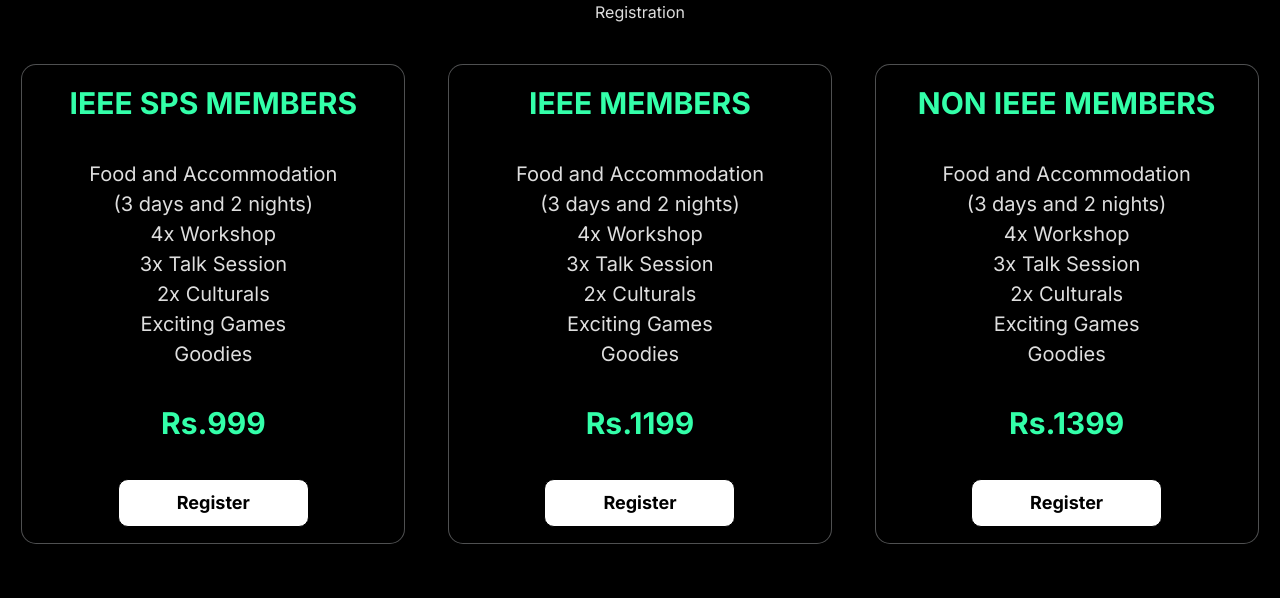
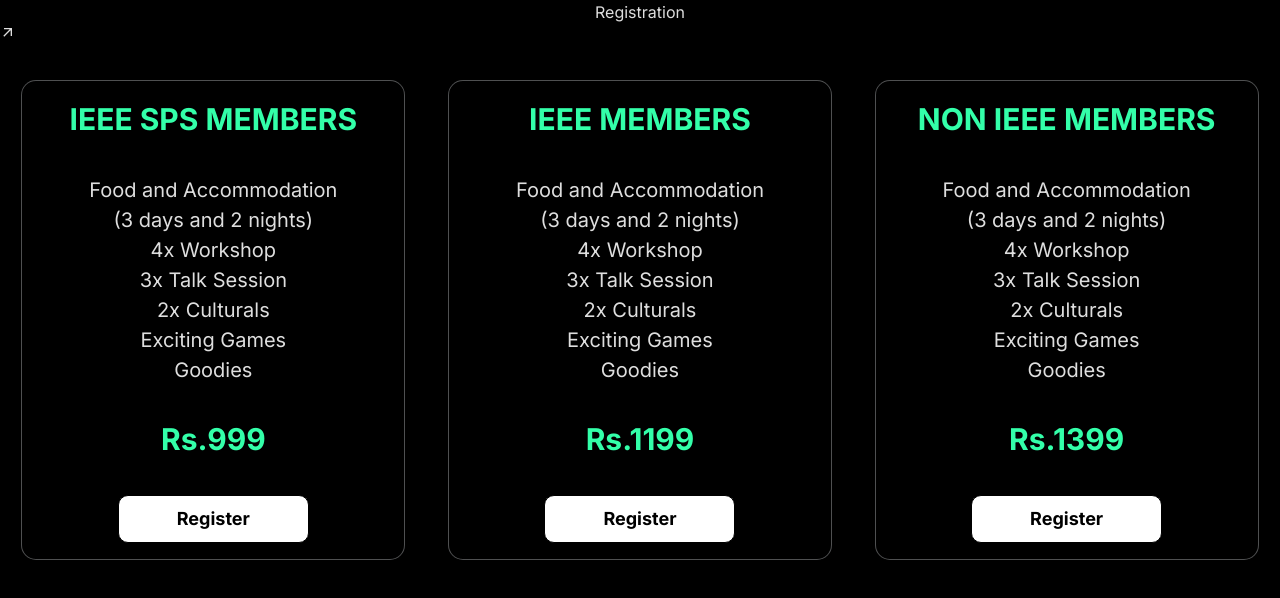
Before and after one commit to IEEE-FISAT-SB-WEBCOM/SpectroSpect-Main, a React (Vite) app in the folder frontend/: page /Registration in a window 1280 px wide. Shown: the top 598 px of the page. Built offline with nearby package versions, Linux system fonts and the light colour scheme.

Commit message:
Registration Pg

```diff
--- a/frontend/src/components/Registration.jsx
+++ b/frontend/src/components/Registration.jsx
@@ -1,7 +1,11 @@
+import { MdArrowOutward } from "react-icons/md";
+
 const Registration = () => {
     return(
-        <div style={{}}>
-            <h1>Registration</h1>
+        <div>
+            <div>
+                <h1>Registration {<MdArrowOutward/>}</h1>
+            </div>
             <div style={{display:"flex",justifyContent:"space-around",alignItems:"center",flexDirection:window.innerHeight>window.innerWidth?"column":"row"}}>
                 <div className="regsitrationCard" style={{width:window.innerHeight>window.innerWidth?"80vw":"30vw"}}>
                     <h1>IEEE SPS MEMBERS</h1>
```
